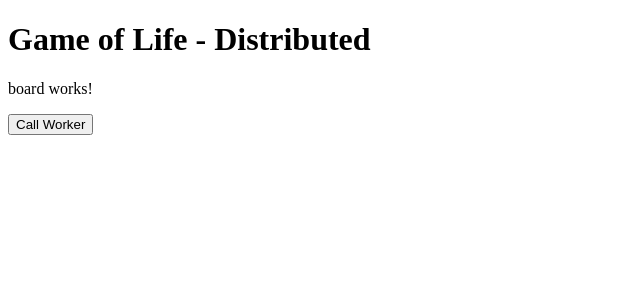
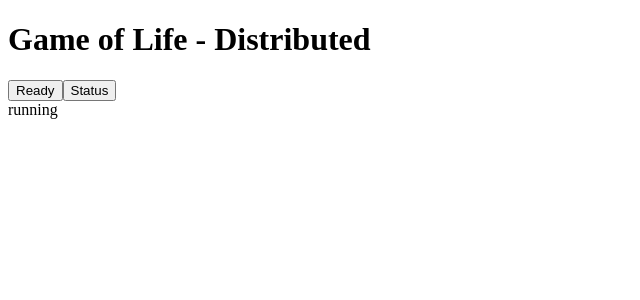
Before and after one commit to esumerfd/game_of_life, an Angular app in the folder distributed/browser/GameOfLife/: page / in a window 1280 px wide. Shown: the top 300 px of the page, without its empty margins (0-640 px from the left). Built offline with nearby package versions, Linux system fonts and the light colour scheme.

Commit message:
move worker initialization to constructor and communicate with it from two component methods

```diff
--- a/distributed/browser/GameOfLife/src/app/board/board.component.html
+++ b/distributed/browser/GameOfLife/src/app/board/board.component.html
@@ -1,4 +1,7 @@
 <div>
-<p>board works!</p>
-<button (click)="ready()">Call Worker</button>
+<button (click)="ready()">Ready</button>
+<button (click)="status()">Status</button>
+<div>
+  {{ message }}
 </div>
+</div>
--- a/distributed/browser/GameOfLife/src/app/board/board.component.ts
+++ b/distributed/browser/GameOfLife/src/app/board/board.component.ts
@@ -8,17 +8,25 @@ import { Component } from '@angular/core';
 })
 export class BoardComponent {
 
+  worker: Worker
+
+  message: string = "hello"
+
+  constructor() {
+    this.worker = new Worker(new URL('../board_worker/board.worker', import.meta.url));
+
+    this.message = "running"
+
+  }
+
   public ready() {
-    if (typeof Worker !== 'undefined') {
-      const worker = new Worker(new URL('../board_worker/board.worker', import.meta.url));
-      worker.onmessage = ({ data }) => {
-        console.log(data);
-      };
-      worker.postMessage('ready');
-    } else {
-      // Web workers are not supported in this environment.
-      // You should add a fallback so that your program still executes correctly.
-      console.log("oops")
-    }
+    this.worker.onmessage = ({ data }) => {
+      this.message = data
+    };
+    this.worker.postMessage('ready');
+  }
+
+  public status() {
+    this.worker.postMessage('status');
   }
 }
--- a/distributed/browser/GameOfLife/src/app/board_worker/board.worker.ts
+++ b/distributed/browser/GameOfLife/src/app/board_worker/board.worker.ts
@@ -4,4 +4,7 @@ addEventListener('message', ({ data }) => {
   if (data == "ready") {
     postMessage(`ready: ${Date.now()}`);
   }
+  else if (data == "status") {
+    postMessage(`status: unknown`);
+  }
 });
```
